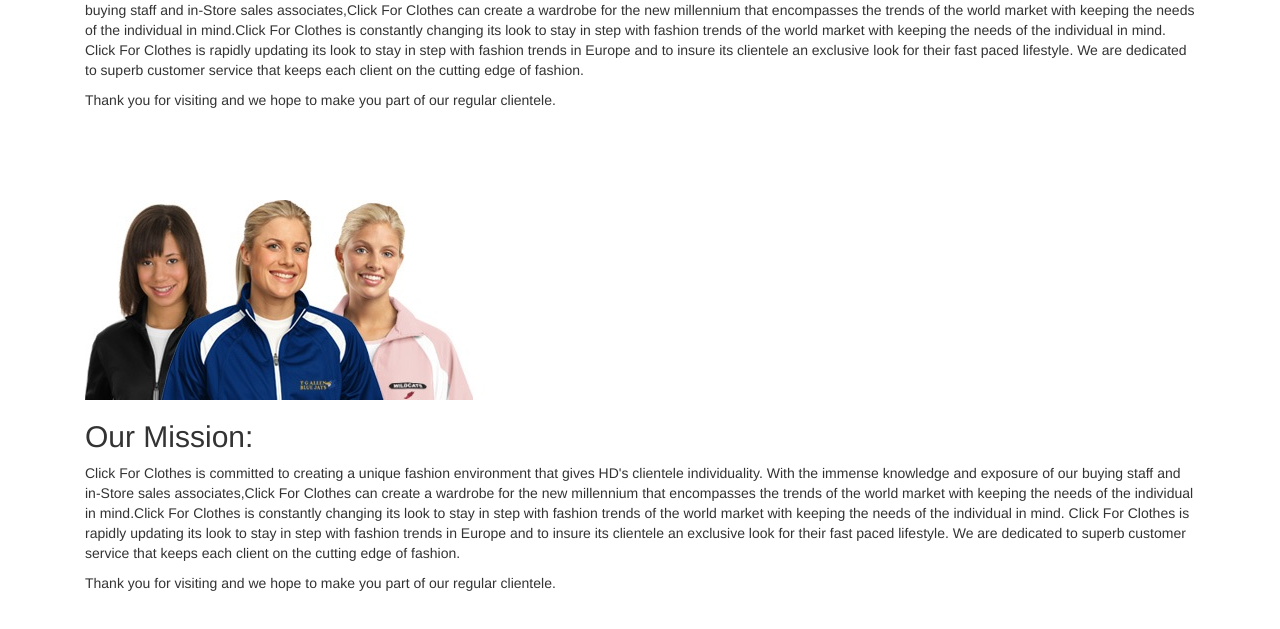
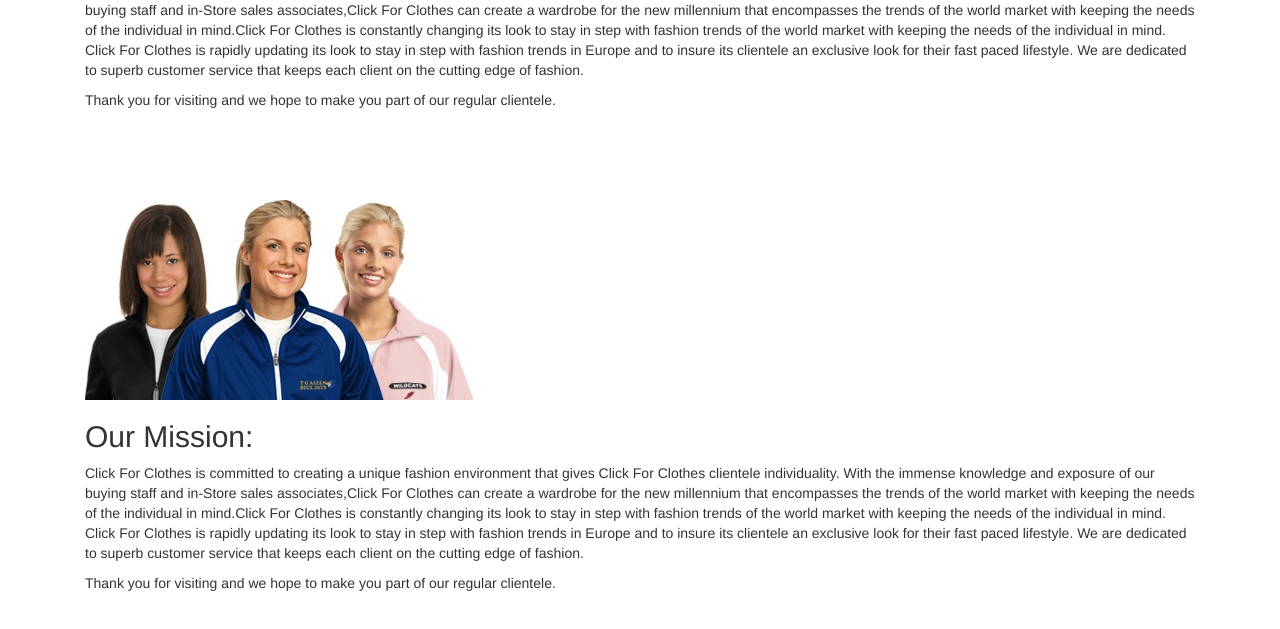
Before and after one commit to JaxG41/PROG270-Garcia, a plain HTML site: page Week04-Bootstrap/about.html in a window 1280 px wide. Shown: the part 373-1002 px from the top of the page. Drawn offline with nearby package versions, Linux system fonts and the light colour scheme.

Commit message:
Resaved HTML

```diff
--- a/Week04-Bootstrap/about.html
+++ b/Week04-Bootstrap/about.html
@@ -61,7 +61,7 @@
 <img src="images/lifestyle.jpg" />
         <h2>Our Mission:</h2>
 
-<p>Click For Clothes is committed to creating a unique fashion environment that gives HD's clientele individuality. With the immense knowledge and exposure of our buying staff and in-Store sales associates,Click For Clothes can create a wardrobe for the new millennium that encompasses the trends of the world market with keeping the needs of the individual in mind.Click For Clothes is constantly changing its look to stay in step with fashion trends of the world market with keeping the needs of the individual in mind. Click For Clothes is rapidly updating its look to stay in step with fashion trends in Europe and to insure its clientele an exclusive look for their fast paced lifestyle. We are dedicated to superb customer service that keeps each client on the cutting edge of fashion.</p>
+<p>Click For Clothes is committed to creating a unique fashion environment that gives Click For Clothes clientele individuality. With the immense knowledge and exposure of our buying staff and in-Store sales associates,Click For Clothes can create a wardrobe for the new millennium that encompasses the trends of the world market with keeping the needs of the individual in mind.Click For Clothes is constantly changing its look to stay in step with fashion trends of the world market with keeping the needs of the individual in mind. Click For Clothes is rapidly updating its look to stay in step with fashion trends in Europe and to insure its clientele an exclusive look for their fast paced lifestyle. We are dedicated to superb customer service that keeps each client on the cutting edge of fashion.</p>
 
 <p>Thank you for visiting and we hope to make you part of our regular clientele.</p>
 
```
